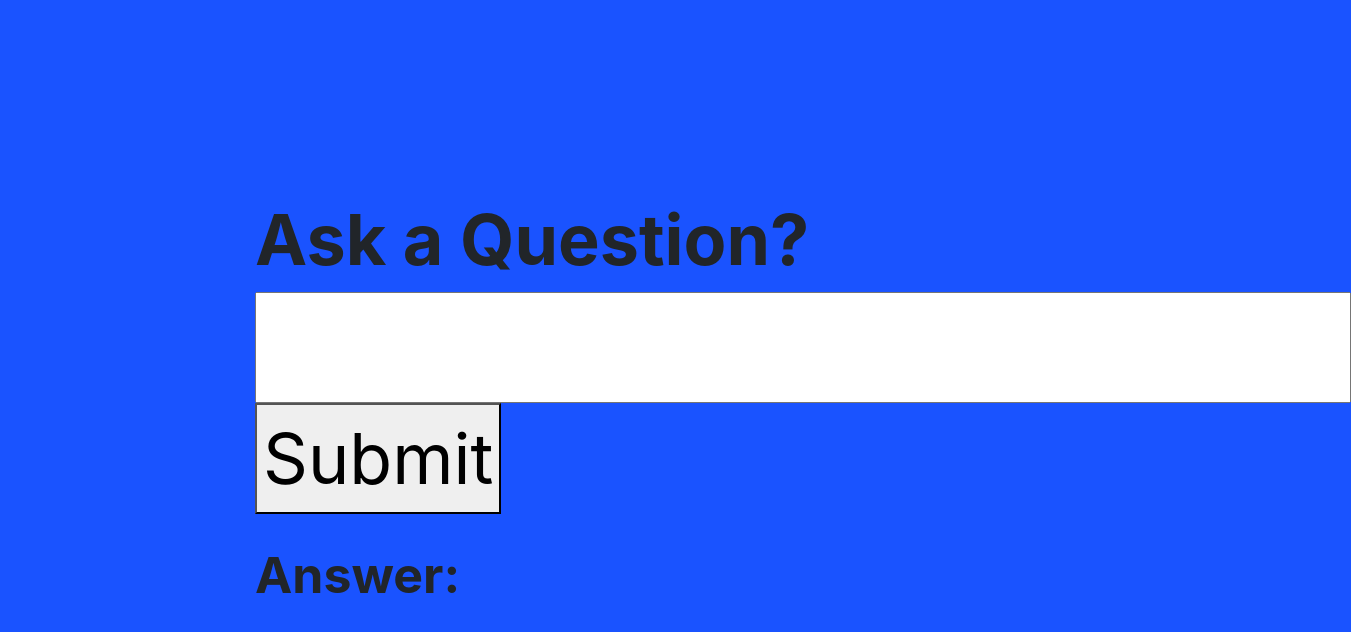
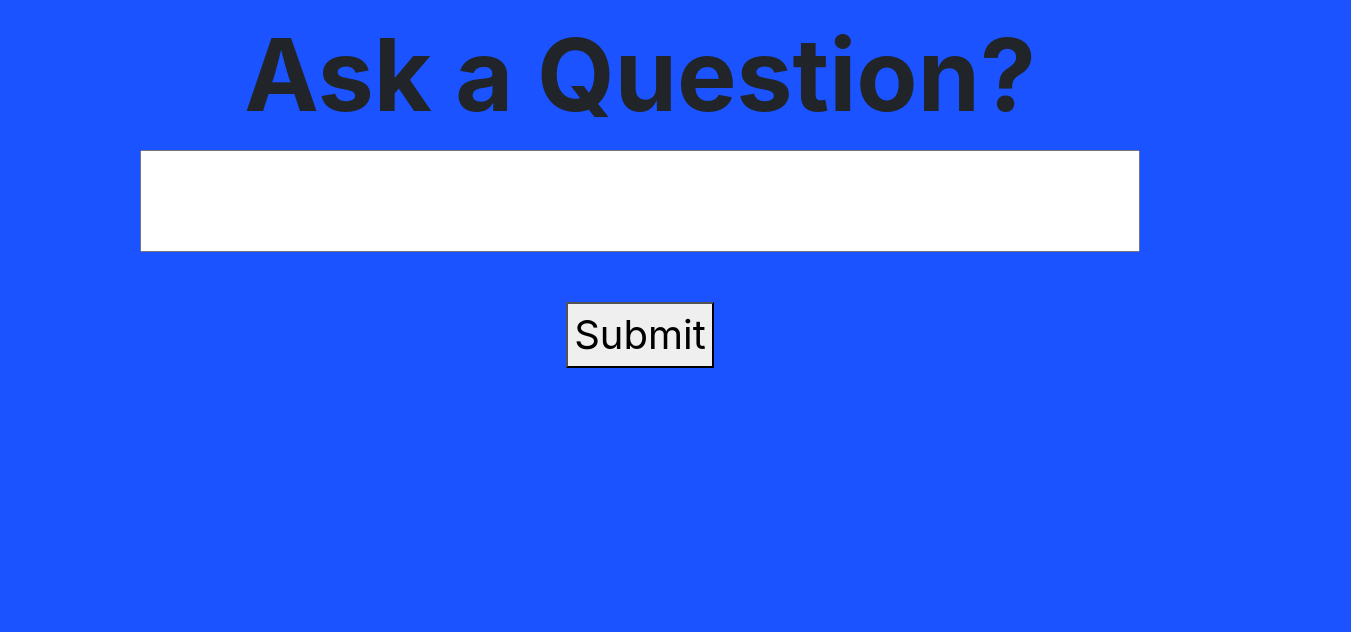
Before and after one commit to ashwinawake/magic8ball, a plain HTML site: page magic8ball/index.html in a window 1280 px wide. Shown: the whole page, 1351 px wide, since content can reach past the window. Drawn offline with nearby package versions, Linux system fonts and the light colour scheme.

Commit message:
Reworked CSS to make the page look better

```diff
--- a/magic8ball/index.html
+++ b/magic8ball/index.html
@@ -13,14 +13,14 @@
 <div class="container">
     <div class="question">
         Ask a Question?
-        <form>
+</div>
+    <form class=form1>
         <input id="input" type="text">
         </form>
-        <button id="submit"> Submit</button>
-    </div>
+<div class="button1"><button id="submit"> Submit</button></div>
     <br>
     <div class="eightBall">
-        <div>Answer:
+        <div class="answer">
             <div id="answer"></div>
         </div>
     </div>
--- a/magic8ball/style.css
+++ b/magic8ball/style.css
@@ -1,22 +1,35 @@
 body{
     background-color: #1a53ff;
     display: flex;
-    width: 100vw;
-    height: 100vh;
+    width: 100%;
+    height: 100%;
     justify-content: center;
-    align-items: center;
-}
 
-.container{
-    width: 800px;
-    max-width: 80%;
 }
 
 .question{
-    font-size: 70px;
+    text-align: center;
+    font-size: 100px;
     font-weight: bold;
+
 }
 
+form{
+     text-align: center;
+     font-size: 400%;
+}
+
+.button1{
+    padding-top: 50px;
+    font-size: 40px;
+    text-align: center;
+}
+
+.answer{
+    padding-top: 50px;
+    font-size: 40px;
+    text-align: center;
+}
 .eightBall{
     font-size: 50px;
     font-weight: bold;
```
